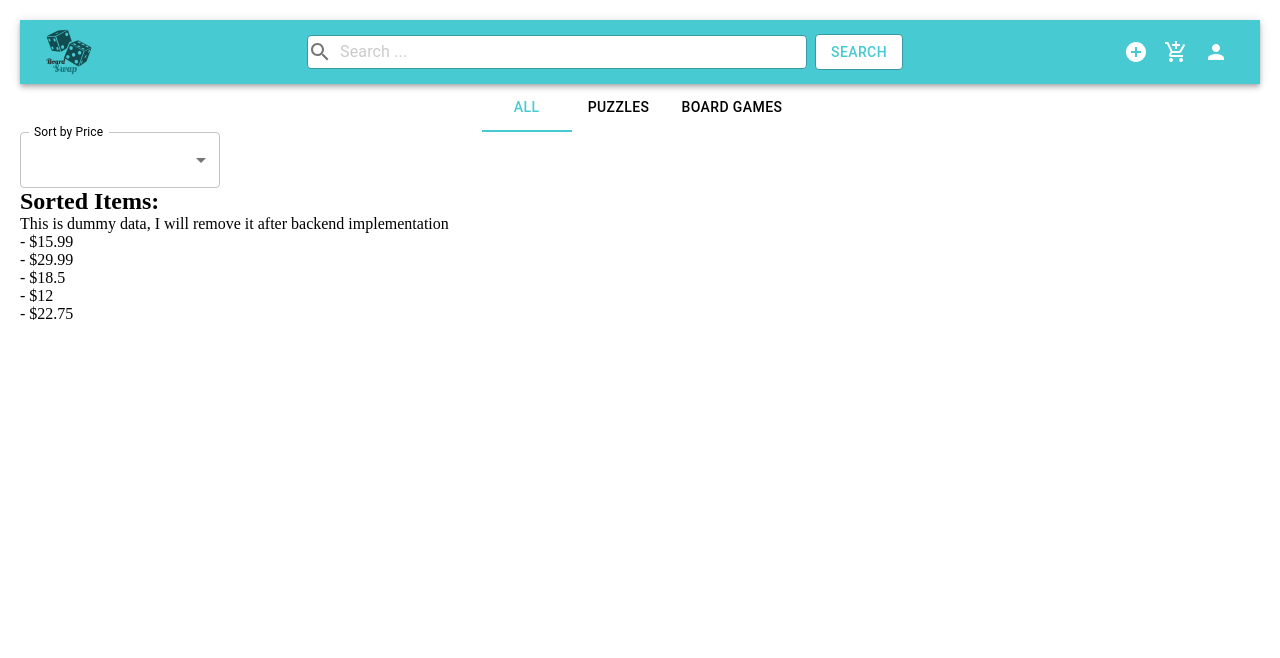
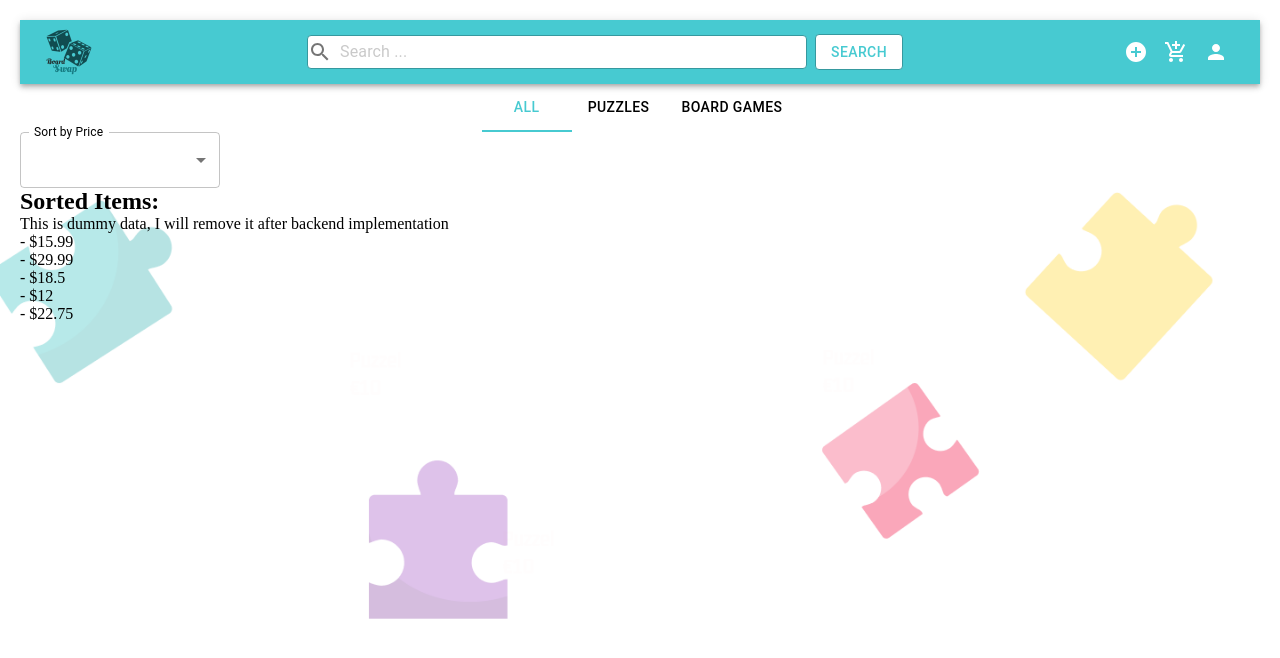
Before and after one commit to starshynova/BoardSwap, a React (Vite) app in the folder client/: page / in a window 1280 px wide. Shown: the top 658 px of the page. Built offline with nearby package versions, Linux system fonts and the light colour scheme.

Commit message:
background added

```diff
--- a/client/src/index.css
+++ b/client/src/index.css
@@ -16,4 +16,11 @@ menu {
 
 body {
   padding: 20px;
+  background-image: url("../public/background.png");
+  background-size: cover;
+  background-position: center;
+  height: 100vh;
+  margin: 0;
+  display: flex;
+  flex-direction: column;
 }
```
Also changed, not shown: client/public/background.png (added).
